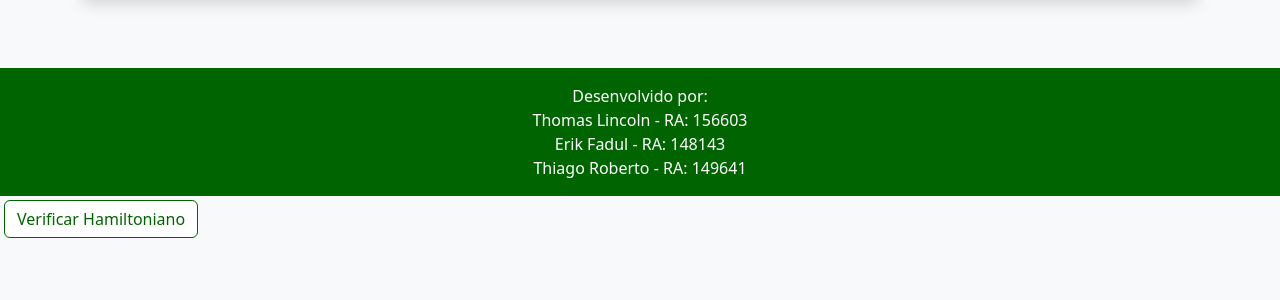
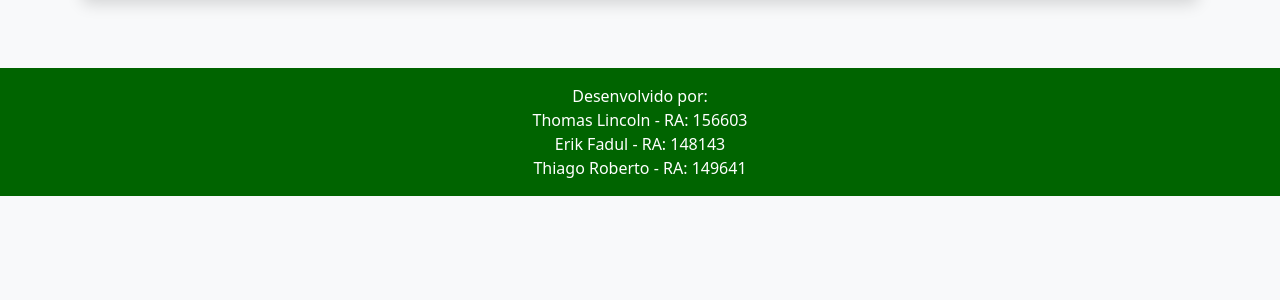
Before and after one commit to ThomasLincoln/Projeto-Final-Teoria-dos-Grafos, a Flask app: page / in a window 1280 px wide. Shown: the part 408-708 px from the top of the page. Run offline with Flask 3, Linux system fonts and the light colour scheme.

Commit message:
fix: :ambulance: hotfix

```diff
--- a/templates/index.html
+++ b/templates/index.html
@@ -300,10 +300,5 @@ function hideLoading() {
     $('#loading').modal('hide');
 }
 </script>
-
-<!-- Modifique os botões para incluir ids -->
-<form action="{{ url_for('verificar_hamiltoniano') }}" method="POST" class="d-inline-block m-1">
-    <button type="submit" class="btn btn-light">Verificar Hamiltoniano</button>
-</form>
 </body>
 </html>
```
